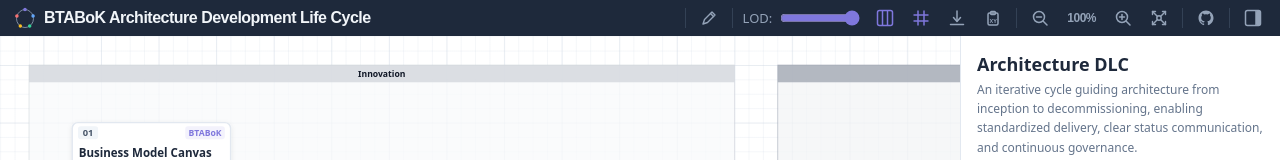
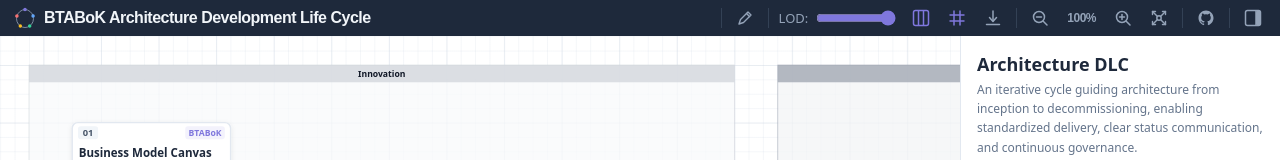
Before and after one commit to hza/btabok-adlc, a React (Vite) app: page / in a window 1280 px wide. Shown: the top 160 px of the page. Built offline with nearby package versions, Linux system fonts and the light colour scheme.

Commit message:
fix: update TopBar to conditionally render save button in edit mode and adjust node positions for consistency

```diff
--- a/src/components/TopBar.tsx
+++ b/src/components/TopBar.tsx
@@ -58,6 +58,13 @@
       </span>
       <span style={{ marginLeft: 'auto' }}/>
       <Divider/>
+      {editMode && <IconBtn onClick={onSave} title={saved ? 'Copied!' : 'Copy positions to clipboard'} style={{ color: saved ? '#4ADE80' : '#94A3B8' }}>
+        <svg width="18" height="18" viewBox="0 0 18 18" fill="none">
+          <rect x="4" y="4" width="10" height="12" rx="1.5" stroke="currentColor" strokeWidth="1.5"/>
+          <rect x="6.5" y="2.5" width="5" height="3" rx="1" stroke="currentColor" strokeWidth="1.3" fill="none"/>
+          <text x="5.5" y="13.5" fontSize="5.5" fontWeight="bold" fill="currentColor" fontFamily="sans-serif">XY</text>
+        </svg>
+      </IconBtn>}
       <IconBtn onClick={onToggleEditMode} title={editMode ? 'Exit edit mode' : 'Enter edit mode (drag nodes)'}
         style={{ color: editMode ? '#7F77DD' : '#94A3B8' }}>
         {editMode ? (
@@ -106,16 +113,6 @@
           <line x1="9" y1="2" x2="9" y2="12" stroke="currentColor" strokeWidth="1.5" strokeLinecap="round"/>
           <polyline points="5.5,8.5 9,12.5 12.5,8.5" stroke="currentColor" strokeWidth="1.5" strokeLinecap="round" strokeLinejoin="round"/>
           <line x1="2.5" y1="15.5" x2="15.5" y2="15.5" stroke="currentColor" strokeWidth="1.5" strokeLinecap="round"/>
-        </svg>
-      </IconBtn>
-      <IconBtn onClick={onSave} title={saved ? 'Copied!' : 'Copy positions to clipboard'} style={{ color: saved ? '#4ADE80' : '#94A3B8' }}>
-        <svg width="18" height="18" viewBox="0 0 18 18" fill="none">
-          {/* clipboard body */}
-          <rect x="4" y="4" width="10" height="12" rx="1.5" stroke="currentColor" strokeWidth="1.5"/>
-          {/* clipboard top clip */}
-          <rect x="6.5" y="2.5" width="5" height="3" rx="1" stroke="currentColor" strokeWidth="1.3" fill="none"/>
-          {/* XY label */}
-          <text x="5.5" y="13.5" fontSize="5.5" fontWeight="bold" fill="currentColor" fontFamily="sans-serif">XY</text>
         </svg>
       </IconBtn>
       <Divider/>
--- a/src/positions.ts
+++ b/src/positions.ts
@@ -16,23 +16,23 @@
   n23: { x:2040, y:400 },
   n30: { x:1920, y:720 },
   n12: { x:2040, y:160 },
-  n08: { x:2440, y:480 },
-  n09: { x:2920, y:480 },
-  n11: { x:3320, y:640 },
-  n26: { x:2560, y:800 },
-  n10: { x:3320, y:200 },
-  n13: { x:2960, y:200 },
-  n37: { x:2840, y:1040 },
-  n07: { x:3280, y:880 },
-  n14: { x:3720, y:400 },
-  n15: { x:3800, y:120 },
-  n16: { x:4120, y:240 },
-  n28: { x:4120, y:720 },
-  n17: { x:4520, y:600 },
-  n18: { x:4160, y:1080 },
-  n29: { x:3800, y:1000 },
-  n20: { x:4520, y:1000 },
-  n21: { x:4480, y:200 },
-  n22: { x:4920, y:80 },
-  n36: { x:5320, y:360 },
+  n08: { x:2480, y:400 },
+  n09: { x:2800, y:480 },
+  n11: { x:3200, y:640 },
+  n26: { x:2440, y:800 },
+  n10: { x:3200, y:200 },
+  n13: { x:2840, y:200 },
+  n37: { x:2720, y:1040 },
+  n07: { x:3160, y:880 },
+  n14: { x:3600, y:400 },
+  n15: { x:3680, y:120 },
+  n16: { x:4000, y:240 },
+  n28: { x:4000, y:720 },
+  n17: { x:4400, y:600 },
+  n18: { x:4040, y:1080 },
+  n29: { x:3680, y:1000 },
+  n20: { x:4400, y:1000 },
+  n21: { x:4360, y:200 },
+  n22: { x:4800, y:80 },
+  n36: { x:5200, y:360 },
 };
```
